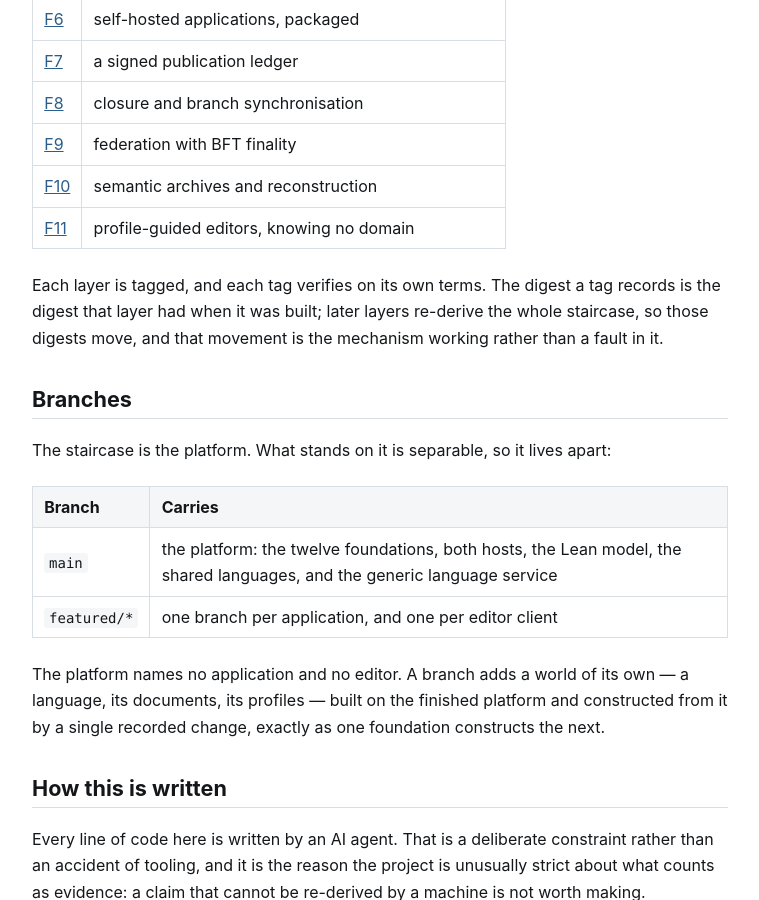
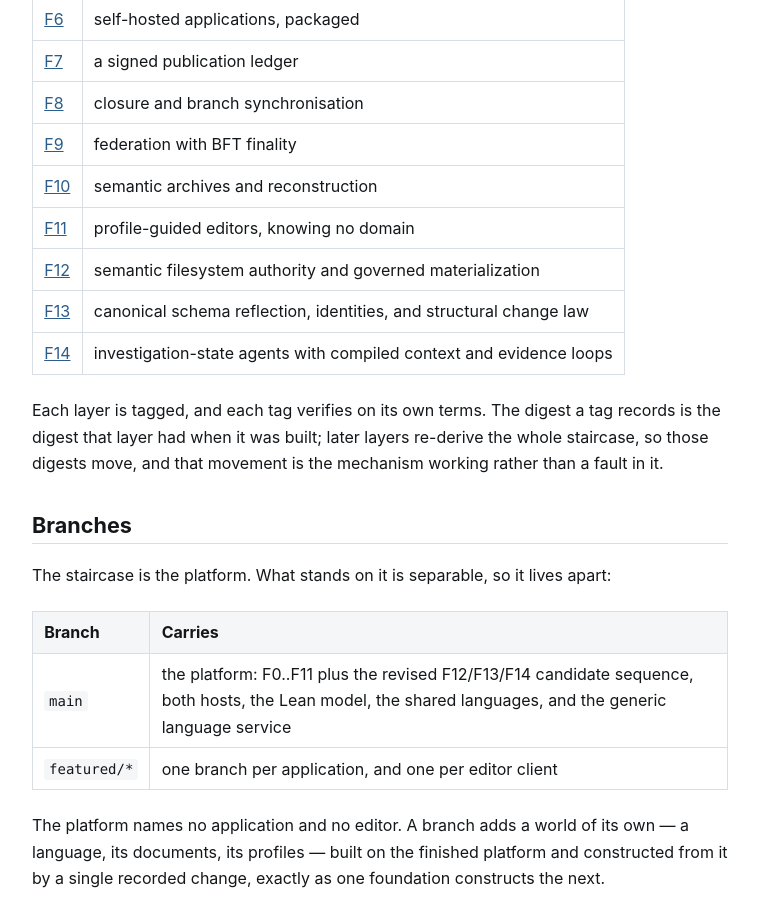
Before and after one commit to eurisko-info-lab/stratum, a Jekyll site: the page built from docs/index.md, in a window 1280 px wide and 900 px high, scrolled down 2489 px. Shown: the whole window, without its empty margins (260-1019 px from the left). Built offline with Jekyll 4.4.1, drawn with Linux system fonts in a browser that asks for light colours; our own code applies the rules of GitHub Pages for plain Markdown files; some of the changed text lies outside the part shown.

Commit message:
F14 agents: investigation states, context compilation, and evidence loops

```diff
--- a/docs/index.md
+++ b/docs/index.md
@@ -73,9 +73,9 @@ to a settled publication.
 | [Invariants](invariants.md) | the properties every layer must hold, and where each is enforced |
 | [The native boundary](native-boundary.md) | what the host is allowed to know, and why it is so little |
 | [Studio](studio.md) | how an editor is derived from a profile rather than written |
-| [Foundations F0–F11](foundations/F0.md) | one page per layer: what it adds and what it proves |
+| [Foundations F0–F14](foundations/F0.md) | one page per layer: what it adds and what it proves |
 
-## The twelve layers
+## The staircase layers
 
 Each foundation is a complete system that can run the one above it. The
 staircase is not a build order — it is a sequence of derivations, each recorded
@@ -95,6 +95,9 @@ as a change that the predecessor validates.
 | [F9](foundations/F9.md) | federation with BFT finality |
 | [F10](foundations/F10.md) | semantic archives and reconstruction |
 | [F11](foundations/F11.md) | profile-guided editors, knowing no domain |
+| [F12](foundations/F12.md) | semantic filesystem authority and governed materialization |
+| [F13](foundations/F13.md) | canonical schema reflection, identities, and structural change law |
+| [F14](foundations/F14.md) | investigation-state agents with compiled context and evidence loops |
 
 Each layer is tagged, and each tag verifies on its own terms. The digest a tag
 records is the digest that layer had when it was built; later layers re-derive
@@ -108,7 +111,7 @@ apart:
 
 | Branch | Carries |
 | --- | --- |
-| `main` | the platform: the twelve foundations, both hosts, the Lean model, the shared languages, and the generic language service |
+| `main` | the platform: F0..F11 plus the revised F12/F13/F14 candidate sequence, both hosts, the Lean model, the shared languages, and the generic language service |
 | `featured/*` | one branch per application, and one per editor client |
 
 The platform names no application and no editor. A branch adds a world of its
```
Also changed, not shown: docs/foundations/F12.md (+14 -16 lines), docs/foundations/F13.md (added, +34 -0 lines), docs/foundations/F14.md (added, +34 -0 lines), docs/staircase.md (+3 -1 lines), README.md.
